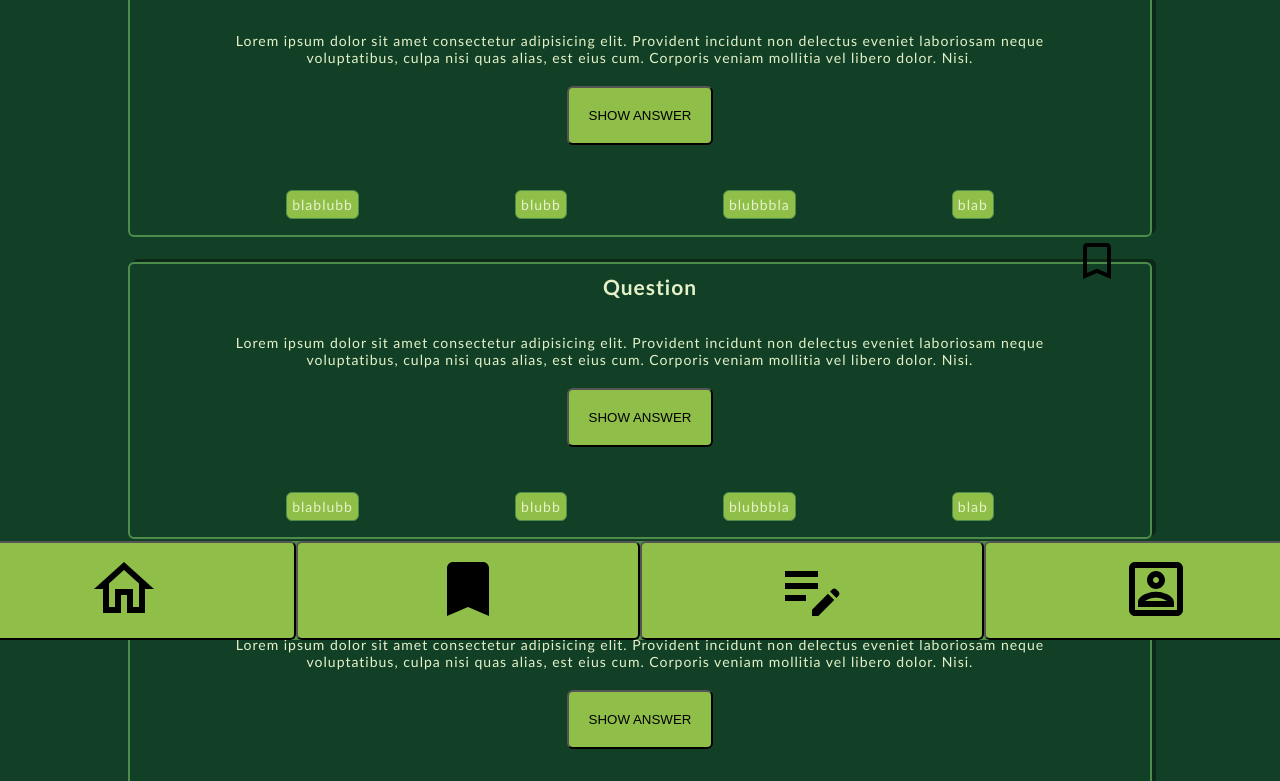
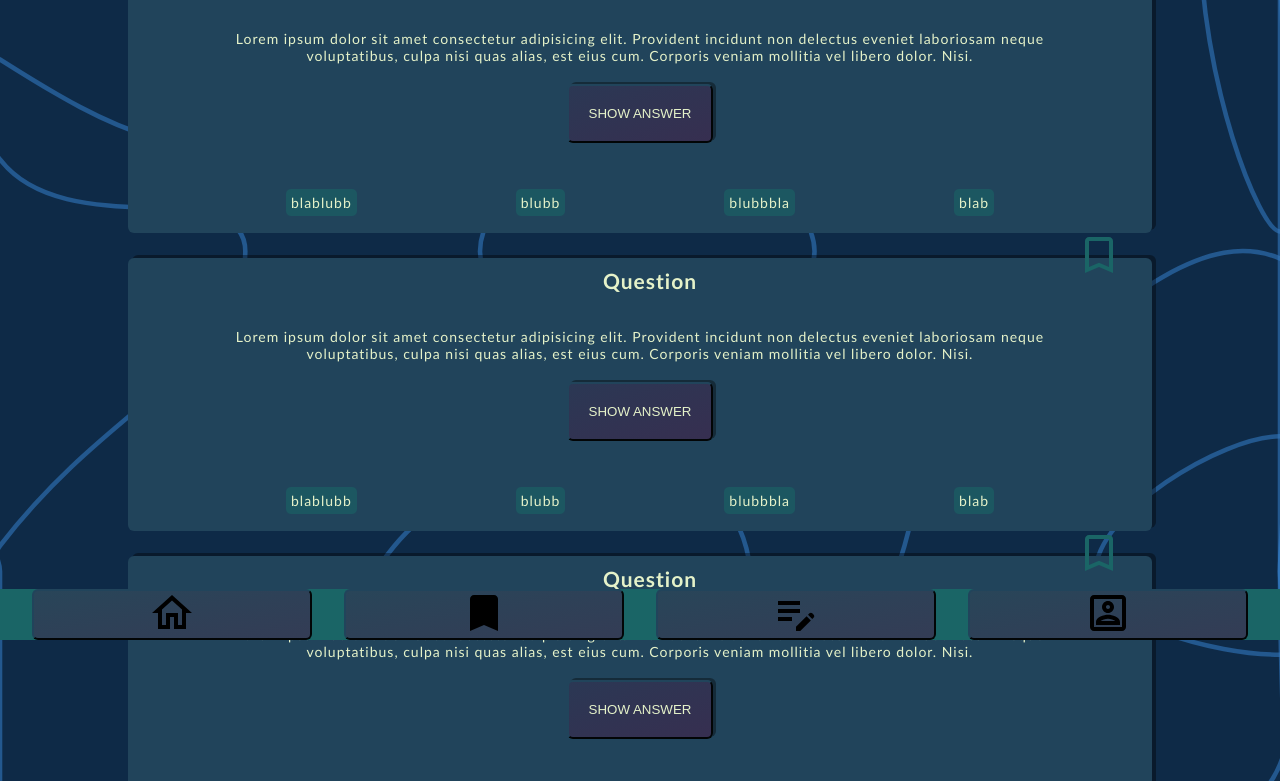
Before and after one commit to UrsulaMontag/quiz-app, a plain HTML site: page index.html in a window 1280 px wide. Shown: the part 160-941 px from the top of the page. Drawn offline with Linux system fonts and the light colour scheme.

Commit message:
Add color theme

```diff
--- a/css/base/base.css
+++ b/css/base/base.css
@@ -4,6 +4,7 @@
   color: none;
   opacity: 1;
   box-sizing: border-box;
+  box-shadow: none;
 }
 
 html {
@@ -11,13 +12,15 @@ html {
 }
 
 :root {
-  --main-bg-color: #124026;
+  --main-bg-color: #21445B;
   --main-text-color: #e5f2c9;
-  --items--bg-color: #90bf49;
-  --header-footer-color: #4d8c4a;
+  --items--bg-color: #1A656699;
+  --header-footer-color: #1A6566;
   --items-text-color: white;
   --outline-dark: #4d8c4a;
   --outline-shadow: #00000060;
+   --button-bg-color-1: #323050;
+   --button-bg-color-2: #45214A;
 }
 
 body {
@@ -28,6 +31,7 @@ body {
   gap: 2.5rem;
 
   min-height: 100vh;
+  max-width: 100vw;
 
   font-size: 1.4rem;
   font-family: Calibri, sans-serif;
@@ -36,7 +40,8 @@ body {
   text-align: center;
 
   color: var(--main-text-color);
-  background-color: var(--main-bg-color);
+  background: url('../../resources/img/ContourLineRo.svg') no-repeat;
+  background-size: cover;
 }
 
 .main {
@@ -48,4 +53,6 @@ body {
   padding: 15vh 0;
   min-height: calc(100vh-18vh);
   max-width: 80vw;
+
+
 }
--- a/css/bookmark/bookmark.css
+++ b/css/bookmark/bookmark.css
@@ -4,4 +4,5 @@
   top: -2.5rem;
 
   transform: scale(2);
+  fill: var(--header-footer-color);
 }
--- a/css/button/button.css
+++ b/css/button/button.css
@@ -1,7 +1,10 @@
 .button {
-  background-color: var(--items--bg-color);
-  outline-style: solid 1px var(--outline-dark);
+  color: var(--main-text-color);
+  background: linear-gradient(to bottom right, #32305099 0%, #45214A99 100%);
+
   border-radius: 6px;
+  border-color: var(--main-bg-color);
+
   padding: 1rem;
 }
 
@@ -12,4 +15,6 @@
   align-self: center;
 
   padding: 2rem;
+
+  box-shadow: 3px -2px var(--outline-shadow);
 }
--- a/css/card/card.css
+++ b/css/card/card.css
@@ -5,7 +5,7 @@
   align-items: flex-start;
   row-gap: 2rem;
 
-  border: 2px solid var(--outline-dark);
+  background-color: var(--main-bg-color);
   border-radius: 0.6rem;
   box-shadow: 4px -3px var(--outline-shadow);
 
@@ -46,7 +46,7 @@
 
 .card__footer-tag {
   background-color: var(--items--bg-color);
-  border: 0.5px solid var(--outline-dark);
+  border: 0.5px solid var(--main-bg-color);
   border-radius: 6px;
   padding: 5px;
 }
--- a/css/footer/footer.css
+++ b/css/footer/footer.css
@@ -1,13 +1,8 @@
 .footer {
-  display: flex;
-  justify-content: center;
-  align-items: center;
-
-  background-color: var(--header-footer-color);
-  min-width: 100vw;
-  min-height: 9vh;
-
   position: fixed;
   bottom: 0;
   z-index: 10;
+  min-width: 100vw;
+
+  background-color: var(--header-footer-color);
 }
--- a/css/nav/nav.css
+++ b/css/nav/nav.css
@@ -1,16 +1,15 @@
 .site {
   display: flex;
-  justify-content: center;
-  align-items: center;
+  justify-content: space-evenly;
+  _align-items: center;
 
-  min-width: 100%;
-  min-height: inherit;
+  min-width: 100vw;
+  _margin: 0 3px;
 }
 
 .site__img {
-  min-width: 25vw;
-  min-height: 9vh;
-  align-self: center;
+  transform: scale(2);
+  min-width: 20vw;
+  _fill: var(--header-footer-color);
 
-  filter: brightness(7);
-}
+  }
```
Also changed, not shown: resources/img/ContourLine.svg (added), resources/img/ContourLineRo.svg (added), resources/img/bookmark_black_24dp(1).svg (deleted), resources/img/danie-franco-l9I93gZKTG4-unsplash(1).jpg (deleted).
